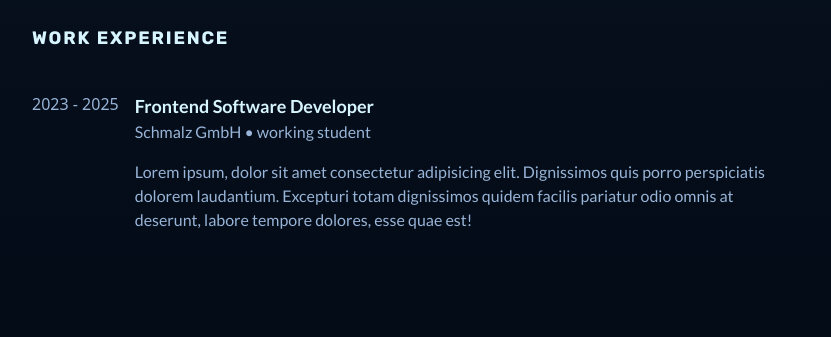
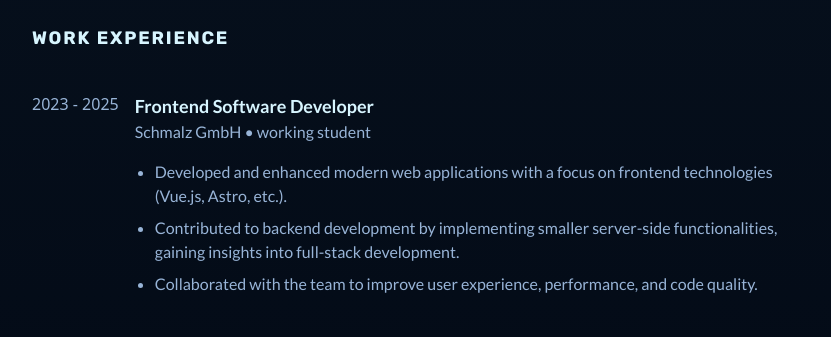
Before and after one commit to FelixAlexK/portfolio_2024, a Vue app: page / in a window 1280 px wide. Shown: the part 800-1137 px from the top of the page, without its empty margins (224-1055 px from the left). Built offline with nearby package versions, Linux system fonts and the light colour scheme.

Commit message:
feat: update work experience section with company link and enhance project descriptions

```diff
--- a/src/components/work-experience-component.vue
+++ b/src/components/work-experience-component.vue
@@ -17,12 +17,16 @@
             Frontend Software Developer
           </p>
           <p class="dark:text-dark-text-muted text-light-text-muted font-lato mb-16">
-            Schmalz GmbH • working student
+            <a target="_blank" class="dark:hover:text-dark-text hover:text-light-text" href="https://www.schmalz.com/de-de">Schmalz GmbH </a>• working student
             <span class="dark:text-dark-text-muted text-light-text-muted whitespace-nowrap hidden max-sm:inline-block">• (2023 - 2025)</span>
           </p>
-          <p class="dark:text-dark-text-muted text-light-text-muted font-lato">
-            Lorem ipsum, dolor sit amet consectetur adipisicing elit. Dignissimos quis porro perspiciatis dolorem laudantium. Excepturi totam dignissimos quidem facilis pariatur odio omnis at deserunt, labore tempore dolores, esse quae est!
-          </p>
+          <ul class="dark:text-dark-text-muted text-light-text-muted font-lato list-disc space-y-8 ml-20">
+            <li>
+              Developed and enhanced modern web applications with a focus on frontend technologies (Vue.js, Astro, etc.).
+            </li>
+            <li>Contributed to backend development by implementing smaller server-side functionalities, gaining insights into full-stack development.</li>
+            <li>Collaborated with the team to improve user experience, performance, and code quality.</li>
+          </ul>
         </div>
       </div>
     </div>
```
